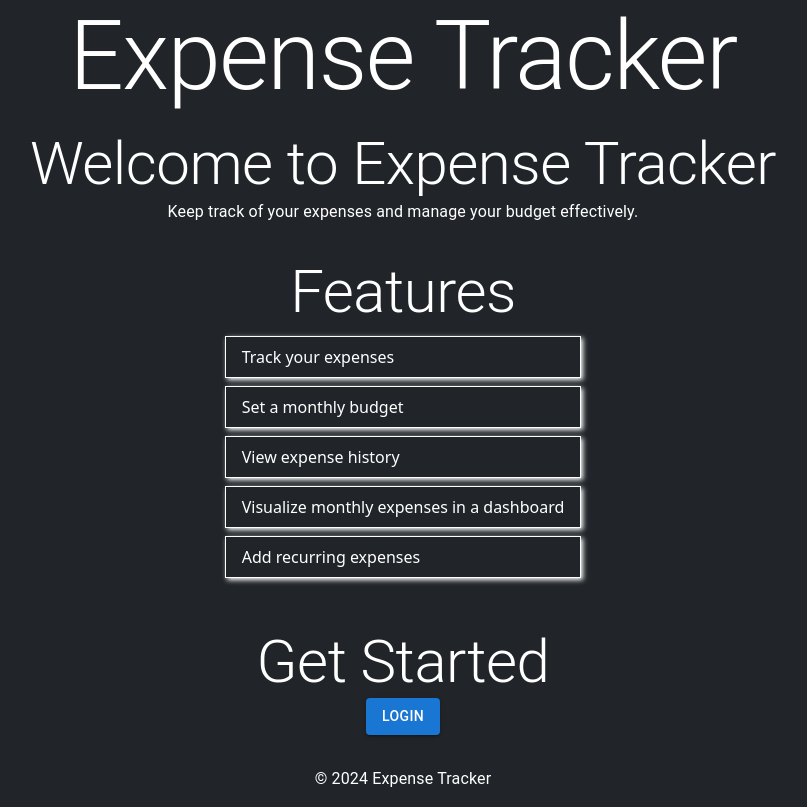
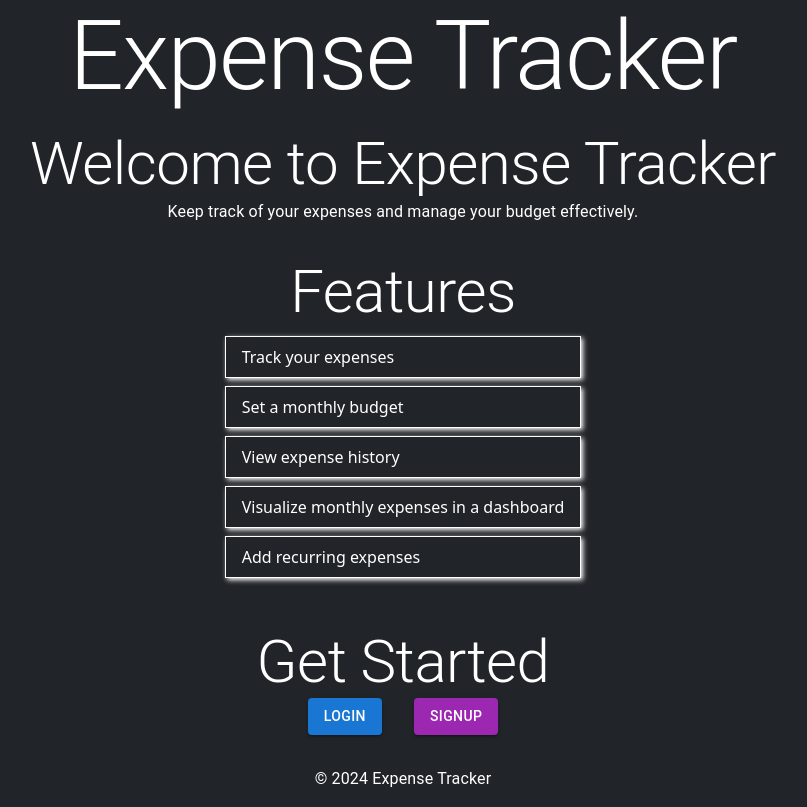
Before and after one commit to gup-abhi/expense-tracker-react, a React (Create React App) app: page / in a window 1280 px wide. Shown: the whole page, without its empty margins (237-1044 px from the left). Built offline with nearby package versions, Linux system fonts and the light colour scheme.

Commit message:
Added sign up button on landingpage

```diff
--- a/src/LandingPage.js
+++ b/src/LandingPage.js
@@ -42,8 +42,13 @@ const LandingPage = () => {
         </Box>
         <Box sx={{ my: 2 }}>
           <Typography variant="h2">Get Started</Typography>
-          <Link href="login">
+          <Link href="login" sx={{ mx: 2 }}>
             <Button variant="contained">Login</Button>
+          </Link>
+          <Link href="sign-up" sx={{ mx: 2 }}>
+            <Button variant="contained" color="secondary">
+              SignUp
+            </Button>
           </Link>
         </Box>
         <Box sx={{ my: 2 }}>
--- a/src/SignUp.js
+++ b/src/SignUp.js
@@ -95,8 +95,10 @@ const SignUp = () => {
         const response = await axios.post(`${API_BASE_URL}/user`, form);
         console.log(response.data.message);
         // dispatch(setUser(response.data.username));
-        notify(response.data.message, "success");
-        navigate("/dashboard");
+        notify(`${response.data.message}`, "success");
+        setTimeout(() => {
+          navigate("/dashboard");
+        }, 5000);
       } catch (error) {
         console.error(error.response.data.message);
         notify(error.response.data.message, "error");
--- a/src/config/config.js
+++ b/src/config/config.js
@@ -1,4 +1,4 @@
-// const API_BASE_URL = "https://expense-tracker-server-ers4.onrender.com/api";
-const API_BASE_URL = "http://localhost:7000/api";
+const API_BASE_URL = "https://expense-tracker-server-ers4.onrender.com/api";
+// const API_BASE_URL = "http://localhost:7000/api";
 
 export default API_BASE_URL;
```
